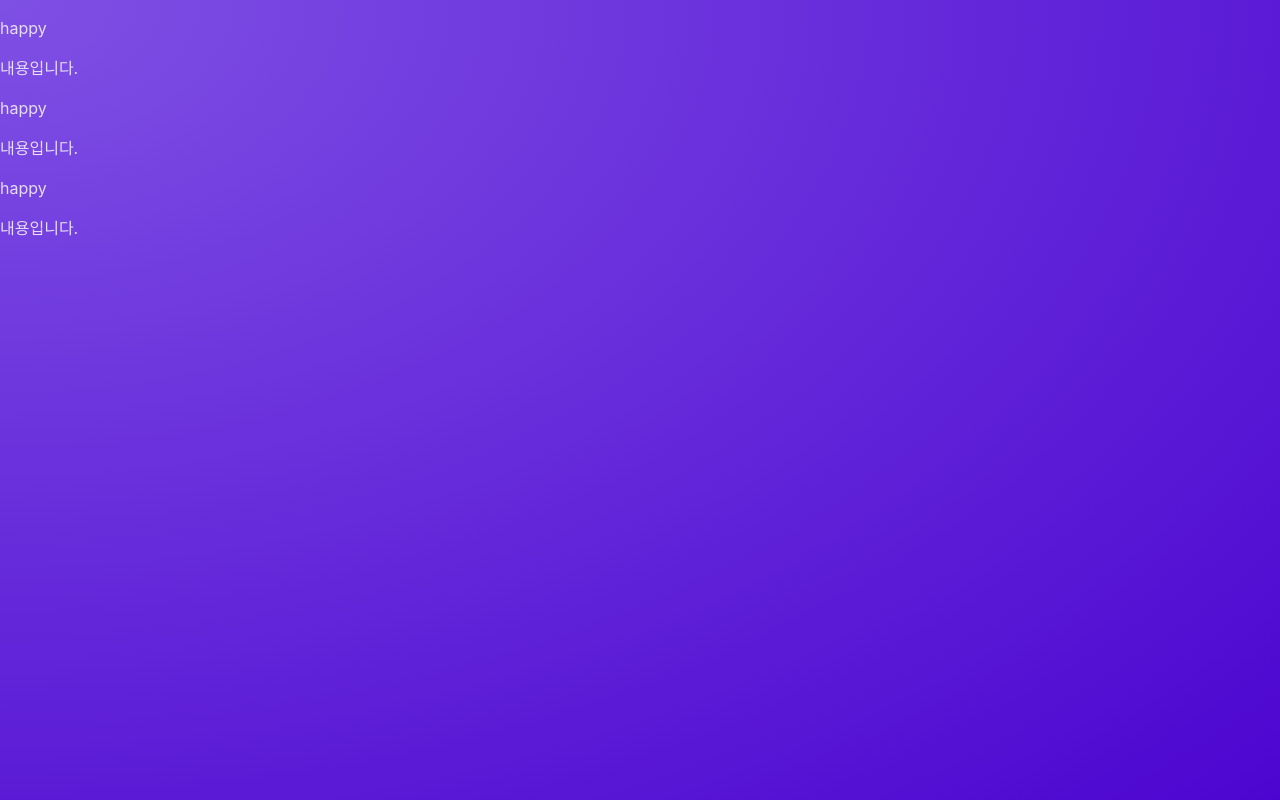
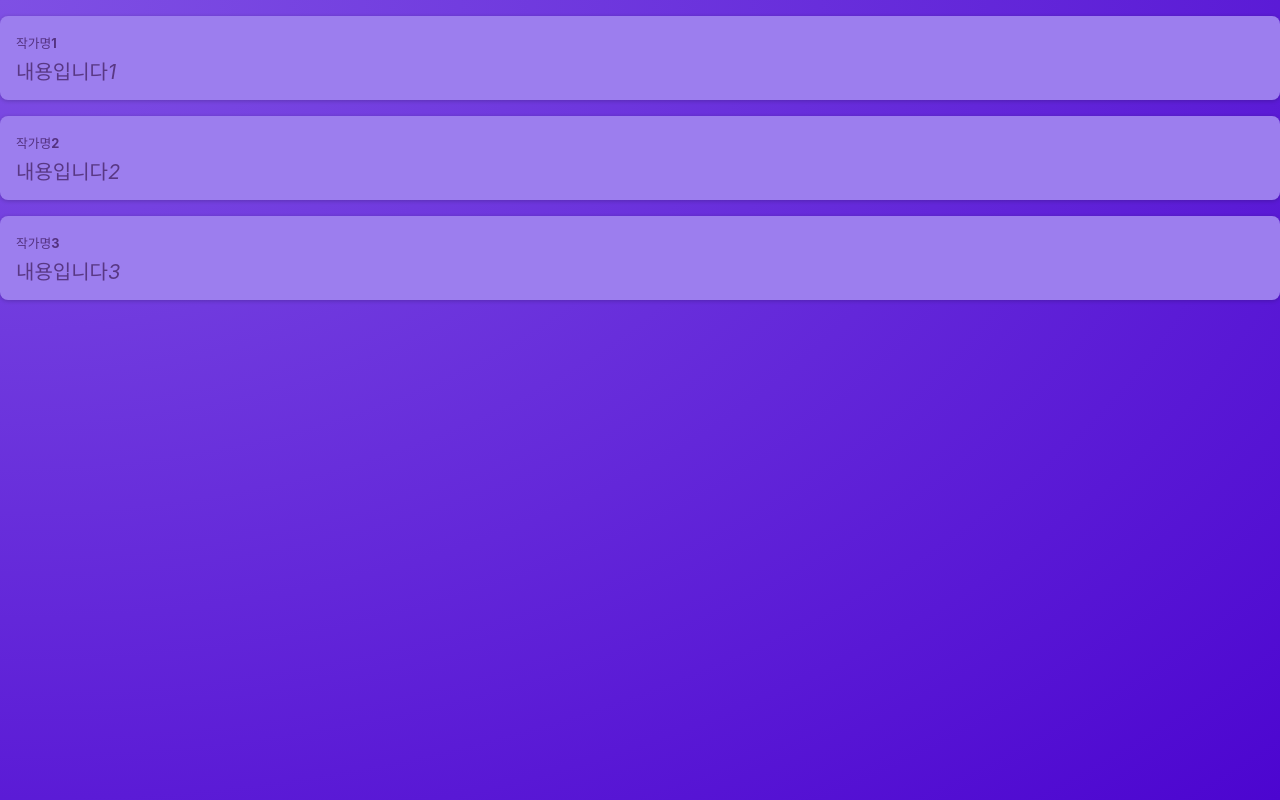
Before and after one commit to duddlfkd02/udemy-React, a React (Vite) app: page / in a window 1280 px wide. Built offline with nearby package versions, Linux system fonts and the light colour scheme.

Commit message:
update: Post 컴포넌트 생성 및 module.css 적용

```diff
--- a/src/App.jsx
+++ b/src/App.jsx
@@ -3,9 +3,9 @@ import Post from "./components/Post";
 const App = () => {
   return (
     <main>
-      <Post />
-      <Post />
-      <Post />
+      <Post author="작가명1" body="내용입니다1" />
+      <Post author="작가명2" body="내용입니다2" />
+      <Post author="작가명3" body="내용입니다3" />
     </main>
   );
 };
--- a/src/components/Post.jsx
+++ b/src/components/Post.jsx
@@ -1,11 +1,10 @@
-const names = ["happy", "Manuel"];
+import classes from "./Post.module.css";
 
-const Post = () => {
-  const chosenName = Math.random() > 0.5 ? names[0] : names[1];
+const Post = (props) => {
   return (
-    <div>
-      <p>{chosenName}</p>
-      <p>내용입니다.</p>
+    <div className={classes.post}>
+      <p className={classes.author}>{props.author}</p>
+      <p className={classes.text}>{props.body}</p>
     </div>
   );
 };
```
